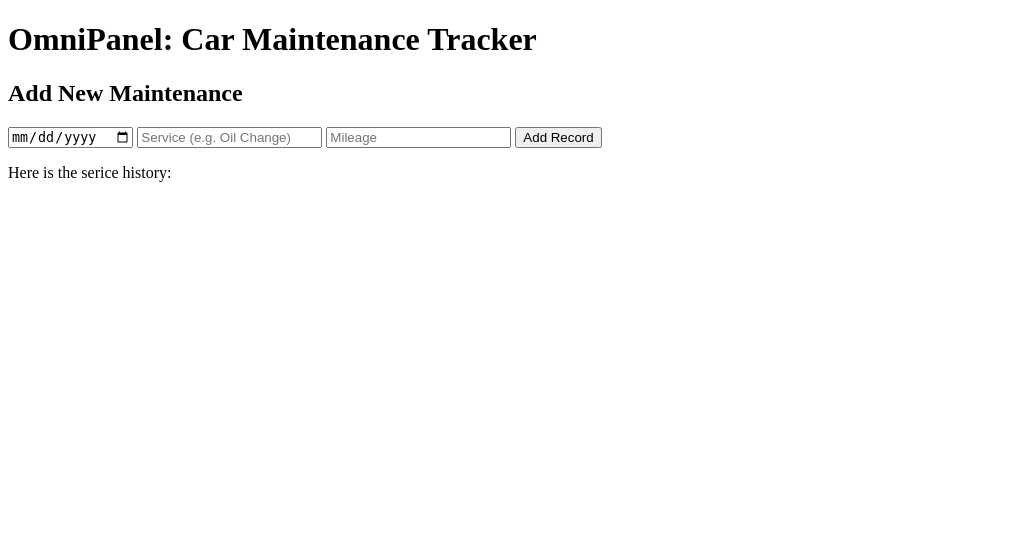
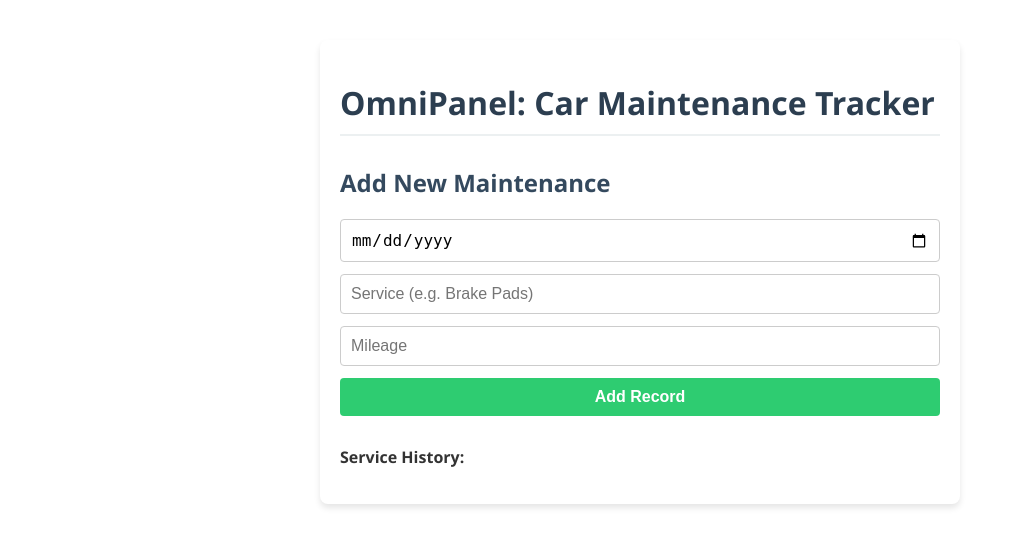
Before and after one commit to joshtheclipper/motohx, a Flask app: page / in a window 1280 px wide. Shown: the top 547 px of the page, without its empty margins (0-1014 px from the left). Run offline with Flask 3, Linux system fonts and the light colour scheme; data that the repository does not hold is empty.

Commit message:
Day 3: Migrate to SQLite database, add dynamic record deletion, and upgrade service input to HTML datalist combo-box

```diff
--- a/app.py
+++ b/app.py
@@ -1,10 +1,37 @@
+import sqlite3
+
 from flask import Flask, redirect, render_template, request
 
 app = Flask(__name__)
 
-maintenance_records = []
+
+# --- DATABASE SETUP ---
+def init_db():
+    # 1. Connect to the database (this creates 'database.db' if it doesn't exist)
+    conn = sqlite3.connect("database.db")
+    cursor = conn.cursor()
+
+    # 2. Write the SQL to create our table.
+    # We add an 'id' column that auto-counts so every record has a unique number.
+    cursor.execute("""
+        CREATE TABLE IF NOT EXISTS maintenance (
+            id INTEGER PRIMARY KEY AUTOINCREMENT,
+            date TEXT NOT NULL,
+            service TEXT NOT NULL,
+            mileage INTEGER NOT NULL
+        )
+    """)
+
+    # 3. Save and close
+    conn.commit()
+    conn.close()
 
 
+# Run the setup function right away when Python reads this file
+init_db()
+
+
+# --- WEB ROUTES ---
 @app.route("/", methods=["GET", "POST"])
 def home():
 
@@ -13,13 +40,65 @@ def home():
         new_service = request.form.get("service")
         new_mileage = request.form.get("mileage")
 
-        new_record = {"date": new_date, "service": new_service, "mileage": new_mileage}
+        # Connect to DB to save the data
+        conn = sqlite3.connect("database.db")
+        cursor = conn.cursor()
 
-        maintenance_records.append(new_record)
-
+        # We use '?' placeholders instead of variables directly.
+        # This is a critical security habit to prevent "SQL Injection" hacking!
+        cursor.execute(
+            """
+            INSERT INTO maintenance (date, service, mileage)
+            VALUES (?, ?, ?)
+        """,
+            (new_date, new_service, new_mileage),
+        )
+        conn.commit()
+        conn.close()
         return redirect("/")
 
-    return render_template("index.html", logs=maintenance_records)
+    # IF GET: The user is just loading the homepage
+    conn = sqlite3.connect("database.db")
+    conn.row_factory = sqlite3.Row
+    cursor = conn.cursor()
+
+    cursor.execute("SELECT * FROM maintenance ORDER BY mileage DESC")
+    records = cursor.fetchall()
+    cursor.execute("SELECT DISTINCT service FROM maintenance")
+    past_services_rows = cursor.fetchall()
+
+    past_services = [row["service"] for row in past_services_rows]
+
+    default_services = [
+        "Oil & Filter Change",
+        "Tire Rotation",
+        "Wiper Blades Change",
+        "Engine Air Filter",
+        "Cabin Air Filter",
+    ]
+
+    all_options = list(set(default_services + past_services))
+    all_options.sort()
+
+    conn.close()
+
+    return render_template("index.html", logs=records, service_options=all_options)
+
+
+@app.route("/delete/<int:record_id>", methods=["POST"])
+def delete_record(record_id):
+    # 1. Connect to the database
+    conn = sqlite3.connect("database.db")
+    cursor = conn.cursor()
+
+    # 2. Run the SQL DELETE command using the ID from the URL
+    cursor.execute("DELETE FROM maintenance WHERE id = ?", (record_id,))
+
+    # 3. Commit changes and close
+    conn.commit()
+    conn.close()
+
+    return redirect("/")
 
 
 if __name__ == "__main__":
--- a/templates/index.html
+++ b/templates/index.html
@@ -4,6 +4,55 @@
         <meta charset="UTF-8" />
         <meta name="viewport" content="width=device-width, initial-scale=1.0" />
         <title>OmniPanel</title>
+        <style>
+            /* Target the entire page body */
+            body {
+                font-family: 'Segoe UI', Tahoma, Geneva, Verdana, sans-serif;
+                background-color: #f4f7f6;
+                color: #333;
+                max-width: 600px;
+                margin: 40px auto; /* Centers the app on the screen */
+                padding: 20px;
+                background: white;
+                border-radius: 8px;
+                box-shadow: 0 4px 6px rgba(0,0,0,0.1);
+            }
+
+            h1 { color: #2c3e50; border-bottom: 2px solid #ecf0f1; padding-bottom: 10px; }
+            h2 { color: #34495e; margin-top: 30px; }
+
+            /* Style the input form layout */
+            form { display: flex; flex-direction: column; gap: 12px; margin-bottom: 30px; }
+
+            input, select, button {
+                padding: 10px;
+                font-size: 16px;
+                border: 1px solid #ccc;
+                border-radius: 4px;
+            }
+
+            button {
+                background-color: #2ecc71;
+                color: white;
+                border: none;
+                cursor: pointer;
+                font-weight: bold;
+            }
+            button:hover { background-color: #27ae60; }
+
+            /* Style the maintenance history list */
+            ul { list-style-type: none; padding: 0; }
+            li {
+                background: #f9f9f9;
+                margin-bottom: 8px;
+                padding: 12px;
+                border-radius: 4px;
+                display: flex;
+                justify-content: space-between; /* Pushes the delete button to the far right */
+                align-items: center;
+                border-left: 4px solid #3498db;
+            }
+        </style>
     </head>
 
         <h1>OmniPanel: Car Maintenance Tracker</h1>
@@ -12,19 +61,28 @@
         <form action="/" method="POST">
 
             <input type="date" name="date" required>
-            <input type="text" name="service" placeholder="Service (e.g. Oil Change)">
+
+            <input type="text" name="service" list="service-predictions" placeholder="Service (e.g. Brake Pads)" required autocomplete="off">
+
+            <datalist id="service-predictions">
+                {% for service_option in service_options %}
+                    <option value="{{ service_option }}">
+                {% endfor %}
+            </datalist>
+
             <input type="number" name="mileage" placeholder="Mileage" required>
-
             <button type="submit">Add Record</button>
 
         </form>
-        <p>Here is the serice history:</p>
+        <p><strong>Service History:</strong></p>
 
         <ul>
             {% for log in logs %}
             <li>
-                <strong>{{ log.date }}</strong> - {{ log.service}} miles: {{
-                log.mileage }}
+                <strong>{{ log.date }}</strong> - {{ log.service}} (miles: {{log.mileage }})
+                <form action="/delete/{{ log.id }}" method="POST" style="display:inline;">
+                    <button type="submit" style="color: red; margin-left: 10px; cursor: pointer;">remove</button>
+                </form>
             </li>
             {% endfor %}
         </ul>
```
Also changed, not shown: 1 other file.
